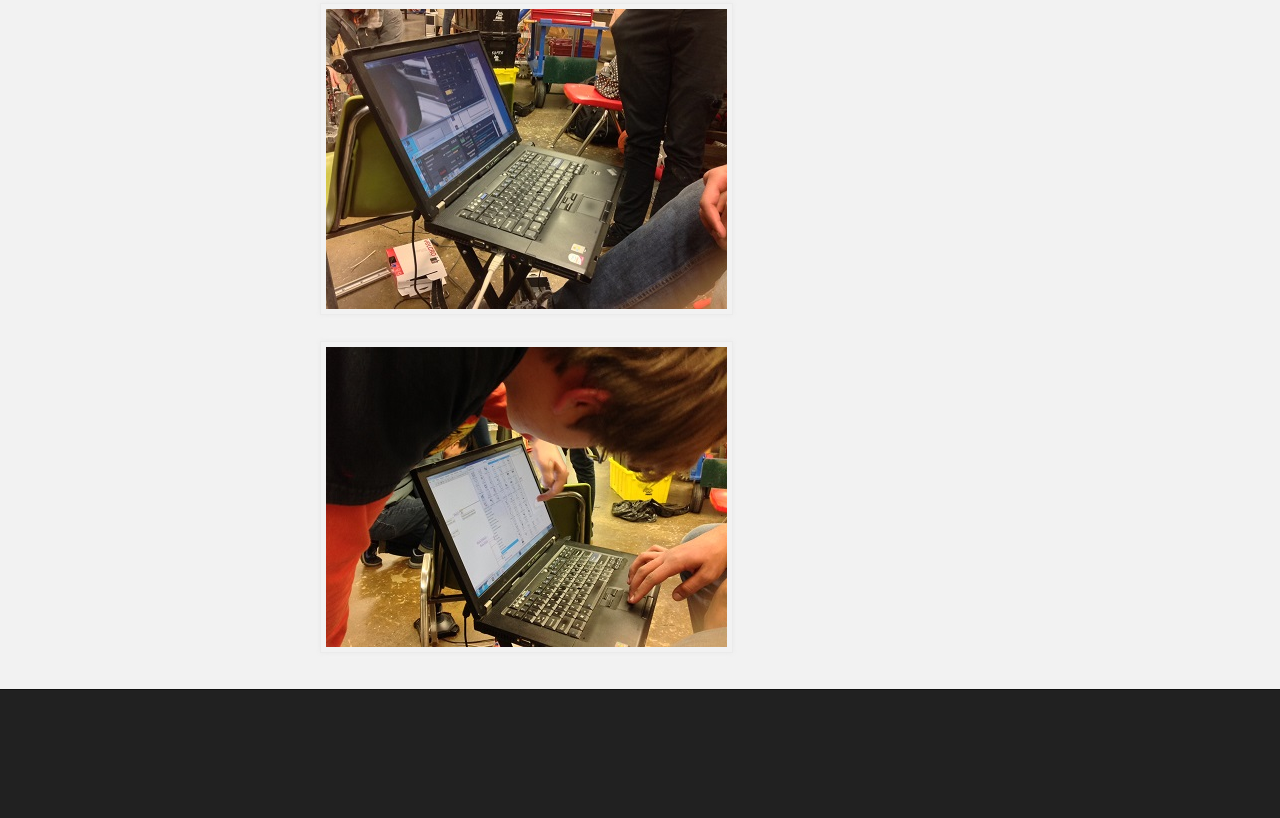
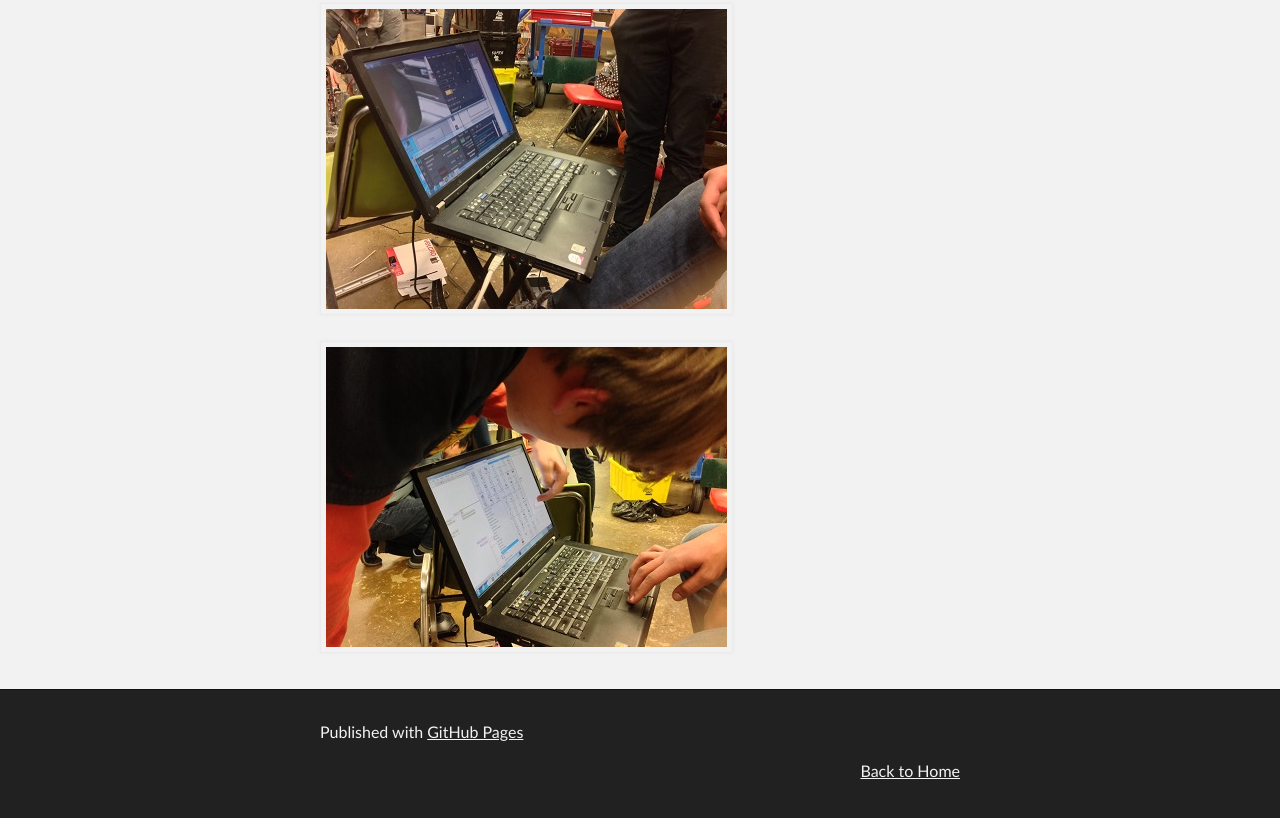
Before and after one commit to nluo1201/Robotics, a plain HTML site: page Robotics.html in a window 1280 px wide. Shown: the part 2136-2954 px from the top of the page. Before the commit the page ends 2826 px from the top, so only its background shows below. Drawn offline with Linux system fonts and the light colour scheme.

Commit message:
adding home link

```diff
--- a/Robotics.html
+++ b/Robotics.html
@@ -85,9 +85,17 @@
       </section>
     </div>
 
+<!-- FOOTER  -->
+    <div id="footer_wrap" class="outer">
+      <footer class="inner">
+        <p>Published with <a href="http://pages.github.com">GitHub Pages</a></p>
+		<div align="right">
+		<a href="http://nluo1201.github.io">Back to Home</a>
+		</div>
+		<p></p>
 
-
-
+      </footer>
+    </div>
 
   </body>
 </html>
```
